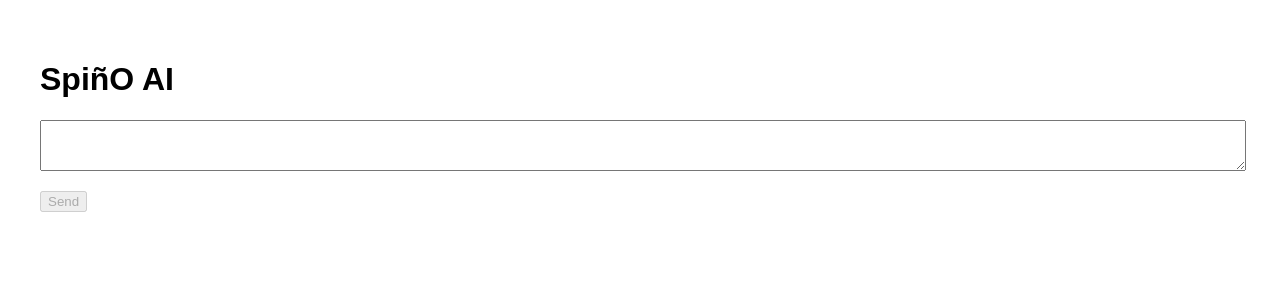
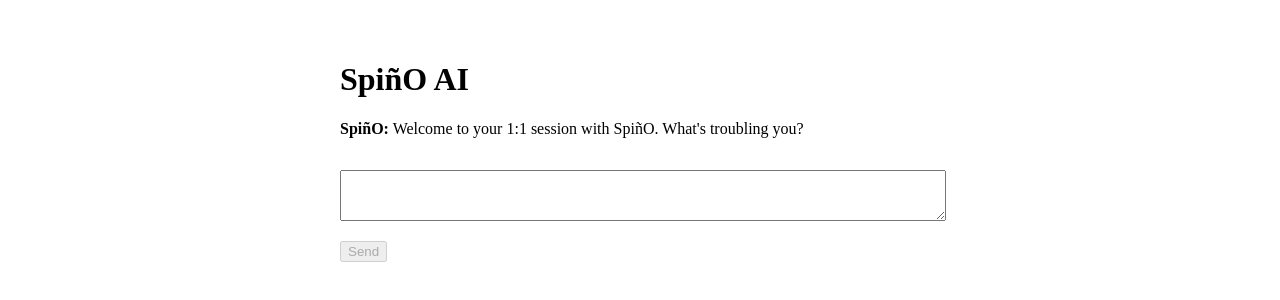
Before and after one commit to Erezul77/SpinOAI, a Next.js app: page / in a window 1280 px wide. Shown: the top 300 px of the page. Built offline with nearby package versions, Linux system fonts and the light colour scheme.

Commit message:
Fix TS error: Explicit role types in Message

```diff
--- a/pages/index.tsx
+++ b/pages/index.tsx
@@ -1,18 +1,20 @@
-import React, { useState } from 'react';
+import { useState } from 'react';
 
 type Message = {
-  role: 'user' | 'assistant';
+  role: "user" | "assistant";
   content: string;
 };
 
 export default function Home() {
+  const [messages, setMessages] = useState<Message[]>([
+    { role: "assistant", content: "Welcome to your 1:1 session with SpiñO. What's troubling you?" }
+  ]);
   const [input, setInput] = useState('');
-  const [messages, setMessages] = useState<Message[]>([]);
   const [loading, setLoading] = useState(false);
   const [error, setError] = useState('');
 
   const handleSend = async () => {
-    const newMessages = [...messages, { role: 'user', content: input }];
+    const newMessages: Message[] = [...messages, { role: "user", content: input }];
     setMessages(newMessages);
     setInput('');
     setLoading(true);
@@ -21,51 +23,48 @@ export default function Home() {
     try {
       const response = await fetch('/api/chat', {
         method: 'POST',
-        headers: {
-          'Content-Type': 'application/json',
-        },
+        headers: { 'Content-Type': 'application/json' },
         body: JSON.stringify({ messages: newMessages }),
       });
 
-      if (!response.ok) {
-        throw new Error(`API error: ${response.status}`);
-      }
-
       const data = await response.json();
 
-      setMessages([...newMessages, { role: 'assistant', content: data.reply }]);
-    } catch (err: any) {
-      console.error(err);
-      setError('Failed to fetch response.');
-    } finally {
-      setLoading(false);
+      if (response.ok) {
+        setMessages([...newMessages, { role: "assistant", content: data.result }]);
+      } else {
+        setError(data.error || 'Something went wrong.');
+      }
+    } catch (err) {
+      setError('Network error.');
     }
+
+    setLoading(false);
   };
 
   return (
-    <div style={{ padding: '2rem', fontFamily: 'sans-serif' }}>
+    <main style={{ padding: '2rem', maxWidth: '600px', margin: '0 auto' }}>
       <h1>SpiñO AI</h1>
 
-      <div style={{ marginBottom: '1rem' }}>
-        {messages.map((msg, idx) => (
-          <div key={idx} style={{ marginBottom: '0.5rem' }}>
+      <div>
+        {messages.map((msg, index) => (
+          <div key={index} style={{ marginBottom: '1rem' }}>
             <strong>{msg.role === 'user' ? 'You' : 'SpiñO'}:</strong> {msg.content}
           </div>
         ))}
       </div>
 
       <textarea
-        rows={3}
         value={input}
         onChange={(e) => setInput(e.target.value)}
-        style={{ width: '100%', marginBottom: '1rem' }}
+        rows={3}
+        style={{ width: '100%', marginTop: '1rem' }}
+        disabled={loading}
       />
-
-      <button onClick={handleSend} disabled={loading || !input.trim()}>
-        {loading ? 'Thinking…' : 'Send'}
+      <button onClick={handleSend} disabled={loading || !input.trim()} style={{ marginTop: '1rem' }}>
+        Send
       </button>
 
       {error && <p style={{ color: 'red' }}>{error}</p>}
-    </div>
+    </main>
   );
 }
```
